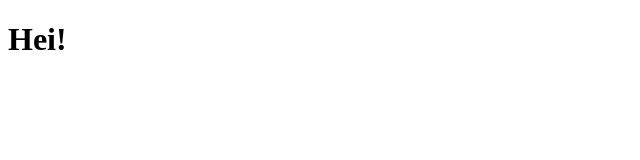
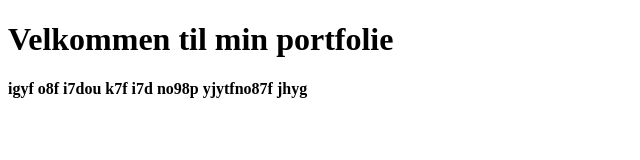
Before and after one commit to erleskara/erleskara.github.io, a plain HTML site: page index.html in a window 1280 px wide. Shown: the whole page, without its empty margins (0-640 px from the left). Drawn offline with Linux system fonts and the light colour scheme.

Commit message:
Update index.html

```diff
--- a/index.html
+++ b/index.html
@@ -6,6 +6,7 @@
     <title>Document</title>
 </head>
 <body>
-    <h1>Hei!</h1>
+    <h1>Velkommen til min portfolie</h1>
+    <h4>igyf o8f i7dou k7f i7d no98p yjytfno87f jhyg </h4>
 </body>
 </html>
```
